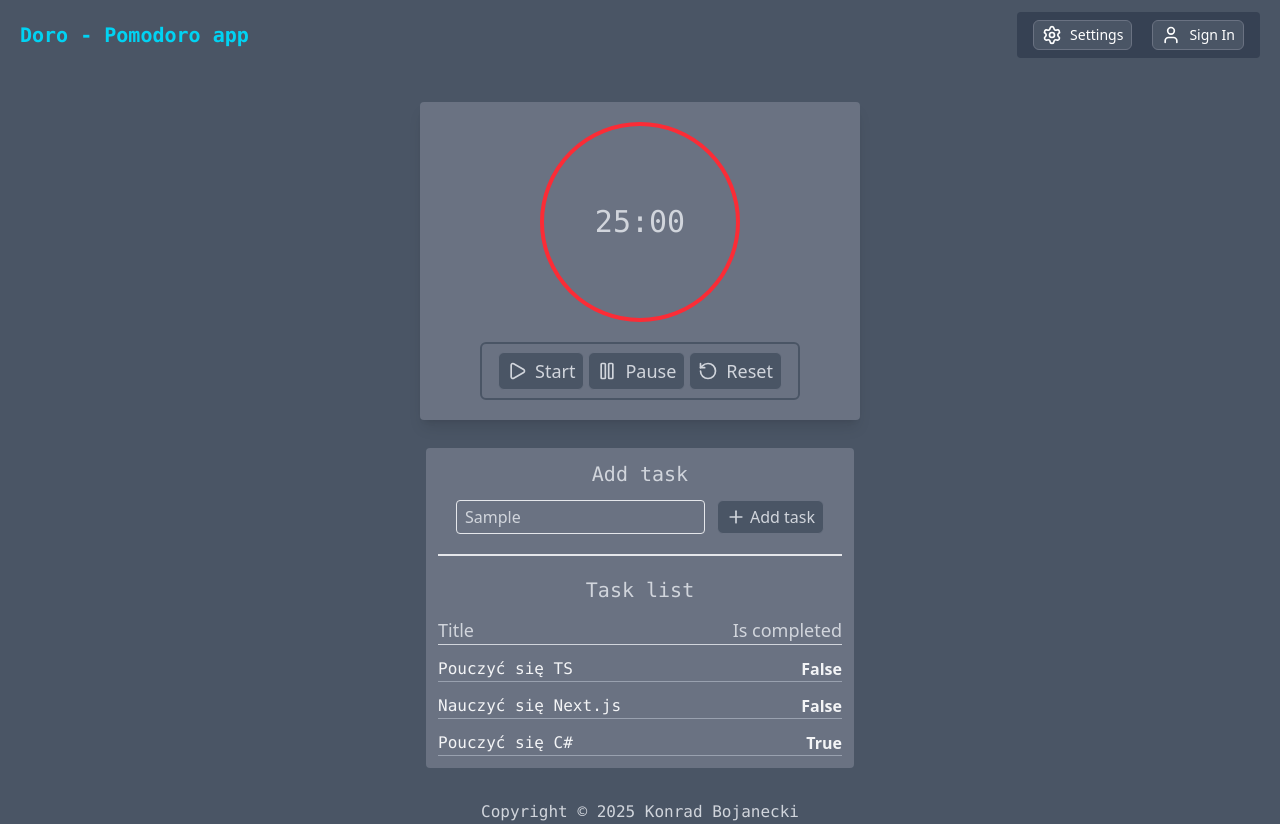
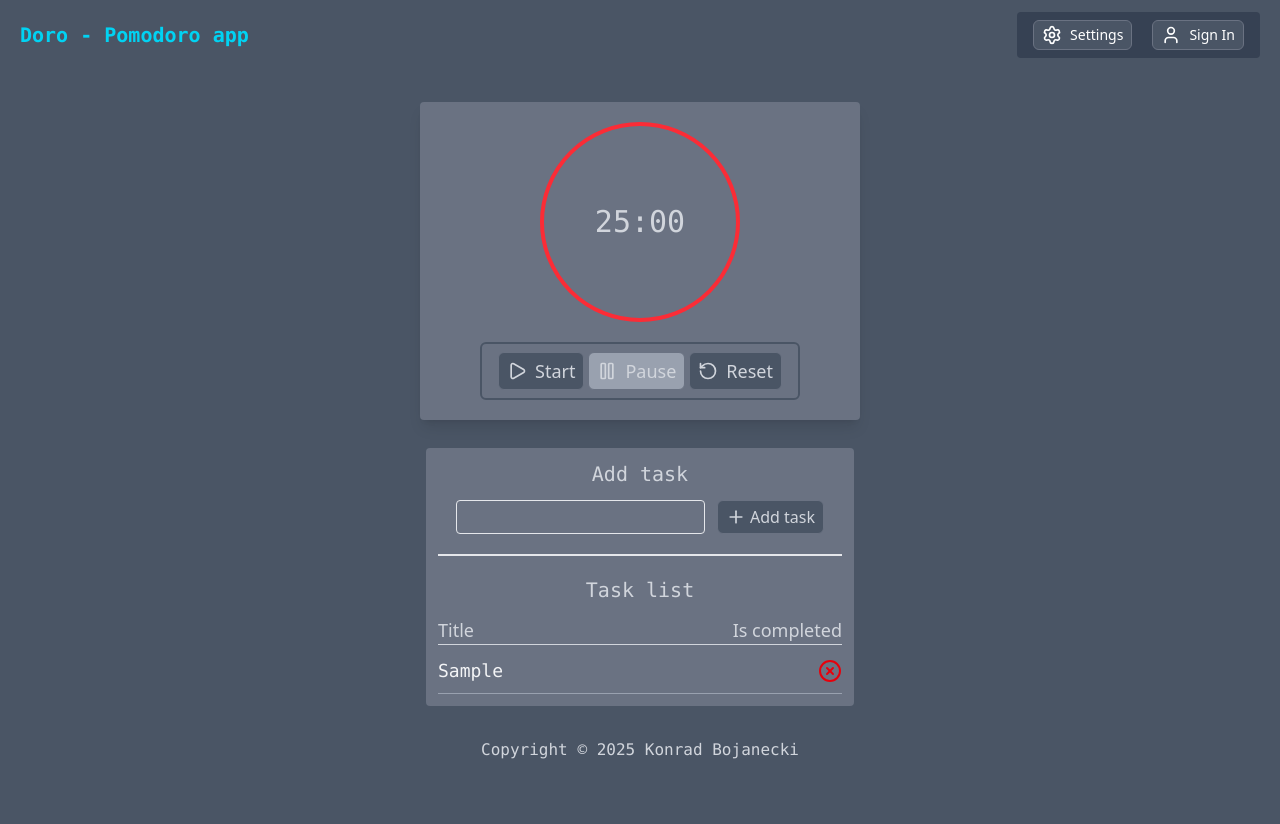
Before and after one commit to Assasin7171/doro, a Next.js app: page / in a window 1280 px wide. Both pictures are taken after typing "Sample" into the empty fields and a click on the button "Add task". After the commit the page ends 800 px from the top, so only its background shows below. Built offline with nearby package versions, Linux system fonts and the light colour scheme.

Commit message:
Added logic to Task, Tasks, Timer components.

```diff
--- a/src/components/Task.tsx
+++ b/src/components/Task.tsx
@@ -1,10 +1,18 @@
 import {TaskType} from "@/types/types";
+import {CircleCheck, CircleX} from "lucide-react";
 
-const Task = ({task} : {task: TaskType}) => {
+const Task = ({task, completeTask}: { task: TaskType, completeTask: () => void }) => {
     return (
-        <div className={"flex justify-between border-b border-gray-400"}>
+        <div className={"flex justify-between pb-2 border-b text-lg border-gray-400"}>
             <span className={"font-mono text-gray-100"}>{task.body}</span>
-            <span className={"font-semibold flex items-center text-gray-100"}>{task.isComplete ? "True" : "False"}</span>
+            {/*<Circle-check> className={`font-semibold border-1 px-2 py-1 rounded-sm cursor-pointer items-center text-shadow-md  ${task.isComplete ? "text-green-600 text-shadow-green-900" : "text-red-600 text-shadow-red-500/20"}`}>*/}
+
+            {/*</Circle-check>*/}
+
+            <button onClick={() => completeTask}>{task.isComplete ?
+                <CircleCheck className={"h-6 w-6 flex items-center text-green-600"}/> :
+                <CircleX className={"h-6 w-6 flex items-center text-red-600"}/>}</button>
+
         </div>
     )
 }
--- a/src/components/Tasks.tsx
+++ b/src/components/Tasks.tsx
@@ -1,33 +1,49 @@
-import {TasksType} from "@/types/types";
+"use client";
+
+import {TasksType, TaskType} from "@/types/types";
 import Task from "@/components/Task";
 import {PlusIcon} from "lucide-react";
-
-const tasks : TasksType = [
-    {
-        id: 0,
-        body: "Pouczyć się TS",
-        isComplete: false,
-    },{
-        id: 1,
-        body: "Nauczyć się Next.js",
-        isComplete: false,
-    },{
-        id: 2,
-        body: "Pouczyć się C#",
-        isComplete: true,
-    },
-]
+import React, {useState} from "react";
 
 const Tasks = () => {
+    const [tasks, setTasks] = useState<TasksType>([]);
+    const [value, setValue] = useState<string>("");
+
+    const handleAddTask = (e: React.ChangeEvent<HTMLInputElement>) => {
+        setValue(e.target.value);
+    }
+
+    const addTask = () => {
+        if (!value.trim()) return;
+
+        const newTask: TaskType = {
+            id: tasks.length + 1,
+            body: value,
+            isComplete: false,
+        }
+
+        setTasks((prevState) => [...prevState, newTask]);
+        setValue("");
+    }
+
+    const completeTask = (task: TaskType) => {
+        task.isComplete = true;
+
+        console.log("completed task", task)
+    }
+
     return (
         <div className={"p-3 flex gap-5 flex-col"}>
             <div className="flex flex-col gap-3">
                 <h3 className={"text-xl text-center font-mono"}>Add task</h3>
                 <div className="flex flex-col sm:flex-row justify-center items-center gap-3">
-                    <input type="text" className={"border-1 border-gray-200 text-md rounded-sm px-2 py-1"}/>
+                    <input type="text" value={value} onChange={(e) => handleAddTask(e)}
+                           className={"border-1 border-gray-200 text-md rounded-sm px-2 py-1"}
+                           onKeyDown={(e) => e.key === "Enter" && addTask()}/>
                     <button
-                        className={"bg-gray-600 px-2 py-1 rounded-md border-1 border-gray-500 hover:bg-gray-700 hover:cursor-pointer hover:border-gray-500 flex justify-center items-center gap-1"}>
-                        {<PlusIcon className="w-5 h-5"/> }
+                        className={"bg-gray-600 px-2 py-1 rounded-md border-1 border-gray-500 hover:bg-gray-700 hover:cursor-pointer hover:border-gray-500 flex justify-center items-center gap-1"}
+                        onClick={() => addTask()}>
+                        {<PlusIcon className="w-5 h-5"/>}
                         Add task
                     </button>
                 </div>
@@ -42,9 +58,10 @@ const Tasks = () => {
                     <span>Is completed</span>
                 </div>
                 {tasks.map((task) => (
-                    <Task key={task.id} task={task} />
+                    <Task key={task.id} completeTask={() => completeTask(task)} task={task}/>
                 ))}
             </div>
+
         </div>
     )
 }
--- a/src/components/Timer.tsx
+++ b/src/components/Timer.tsx
@@ -60,13 +60,14 @@ const Timer = () => {
                     Start
                 </button>
                 <button
-                    className={"bg-gray-600 px-2 py-1 rounded-md border-1 border-gray-500 hover:bg-gray-700 hover:cursor-pointer hover:border-gray-500 flex justify-center items-center gap-2"}
-                    onClick={() => setIsRunning(false)}>
+                    className={"bg-gray-600 px-2 py-1 rounded-md border-1 border-gray-500 hover:bg-gray-700 hover:cursor-pointer hover:border-gray-500 flex justify-center items-center gap-2 disabled:bg-gray-400"}
+                    onClick={() => setIsRunning(false)}
+                    disabled={!isRunning}>
                     <Pause className={"w-5 h-5"}/>
                     Pause
                 </button>
                 <button
-                    className={"bg-gray-600 px-2 py-1 rounded-md border-1 border-gray-500 hover:bg-gray-700 hover:cursor-pointer hover:border-gray-500 flex justify-center items-center gap-2"}
+                    className={"bg-gray-600 px-2 py-1 rounded-md border-1 border-gray-500 hover:bg-gray-700 hover:cursor-pointer hover:border-gray-500 flex justify-center items-center gap-2 disabled:bg-gray-400"}
                     onClick={() => handleTimerReset()}>
                     <RotateCcw className={"w-5 h-5"}/>
                     Reset
```
